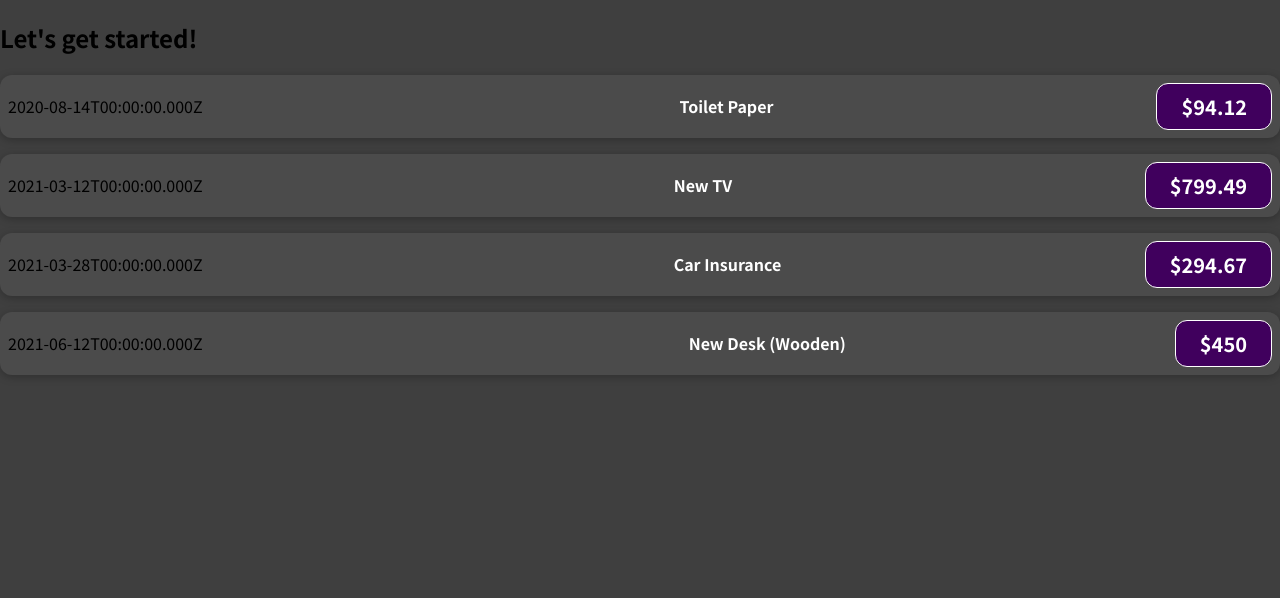
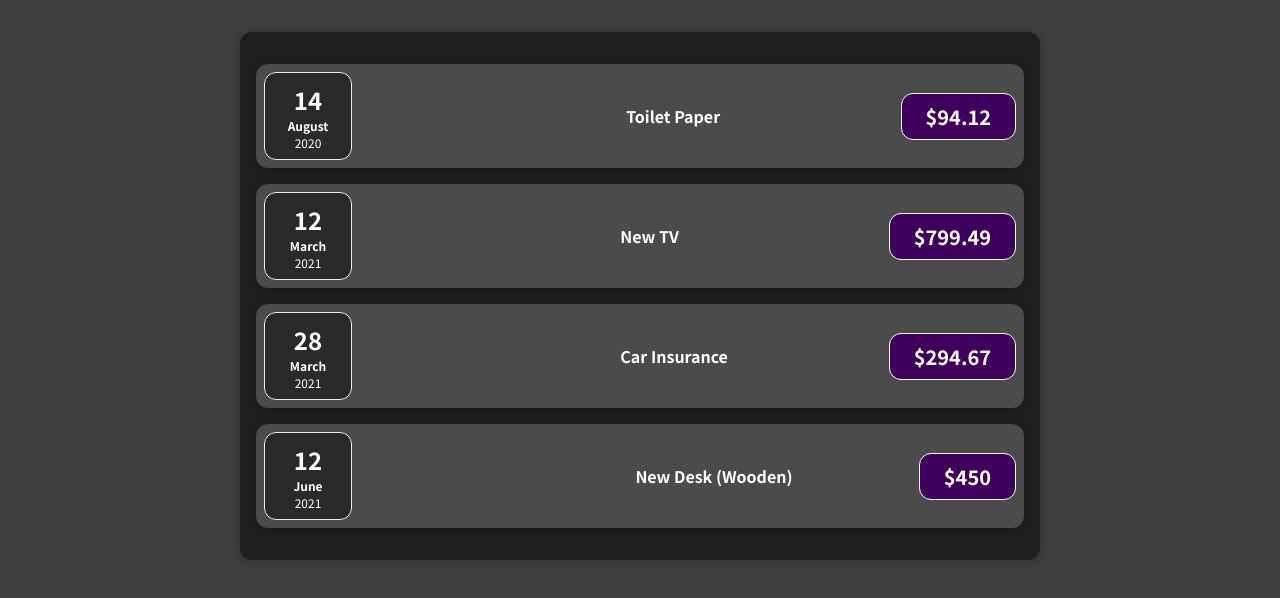
Before and after one commit to aleksandra-roguszewska/react-course, a JavaScript app in the folder 01-starting-setup/: page / in a window 1280 px wide. Shown: the top 598 px of the page. Built offline with nearby package versions, Linux system fonts and the light colour scheme.

Commit message:
Add ExpenseList

```diff
--- a/01-starting-setup/src/App.js
+++ b/01-starting-setup/src/App.js
@@ -1,4 +1,4 @@
-import ExpenseItem from "./components/ExpenseItem";
+import ExpenseList from "./components/ExpenseList";
 
 function App() {
   const expenses = [
@@ -25,15 +25,7 @@ function App() {
 
   return (
     <div>
-      <h2>Let's get started!</h2>
-      {expenses.map((item) => (
-        <ExpenseItem
-          key={item.id}
-          title={item.title}
-          amount={item.amount}
-          date={item.date.toISOString()}
-        />
-      ))}
+      <ExpenseList expenses={expenses}></ExpenseList>
     </div>
   );
 }
--- /dev/null
+++ b/01-starting-setup/src/components/ExpenseDate/ExpenseDate.css
@@ -0,0 +1,26 @@
+.expense-date {
+  display: flex;
+  flex-direction: column;
+  width: 5.5rem;
+  height: 5.5rem;
+  border: 1px solid #ececec;
+  background-color: #2a2a2a;
+  color: white;
+  border-radius: 12px;
+  align-items: center;
+  justify-content: center;
+}
+
+.expense-date__month {
+  font-size: 0.75rem;
+  font-weight: bold;
+}
+
+.expense-date__year {
+  font-size: 0.75rem;
+}
+
+.expense-date__day {
+  font-size: 1.5rem;
+  font-weight: bold;
+}
--- /dev/null
+++ b/01-starting-setup/src/components/ExpenseDate/Index.js
@@ -0,0 +1,17 @@
+import "./ExpenseDate.css";
+
+function ExpenseDate({ date }) {
+  const month = date.toLocaleString("en-US", { month: "long" });
+  const day = date.toLocaleString("en-US", { day: "2-digit" });
+  const year = date.getFullYear();
+
+  return (
+    <div className="expense-date">
+      <div className="expense-date__day">{day}</div>
+      <div className="expense-date__month">{month}</div>
+      <div className="expense-date__year">{year}</div>
+    </div>
+  );
+}
+
+export default ExpenseDate;
--- a/01-starting-setup/src/components/ExpenseItem.js
+++ b/01-starting-setup/src/components/ExpenseItem/index.js
@@ -1,9 +1,10 @@
+import ExpenseDate from "../ExpenseDate/Index";
 import "./ExpenseItem.css";
 
 export default function ExpenseItem({ date, title, amount }) {
   return (
     <div className="expense-item">
-      <div>{date}</div>
+      <ExpenseDate date={date}></ExpenseDate>
       <div className="expense-item__description"></div>
       <h2>{title}</h2>
       <div className="expense-item__price">${amount}</div>
--- /dev/null
+++ b/01-starting-setup/src/components/ExpenseList/ExpenseList.css
@@ -0,0 +1,9 @@
+.expenses {
+  padding: 1rem;
+  background-color: rgb(31, 31, 31);
+  margin: 2rem auto;
+  width: 50rem;
+  max-width: 95%;
+  border-radius: 12px;
+  box-shadow: 0 1px 8px rgba(0, 0, 0, 0.25);
+}
--- /dev/null
+++ b/01-starting-setup/src/components/ExpenseList/index.js
@@ -0,0 +1,17 @@
+import ExpenseItem from "../ExpenseItem";
+import "./ExpenseList.css";
+
+export default function ExpenseList({ expenses }) {
+  return (
+    <div className="expenses">
+      {expenses.map((item) => (
+        <ExpenseItem
+          key={item.id}
+          title={item.title}
+          amount={item.amount}
+          date={item.date}
+        />
+      ))}
+    </div>
+  );
+}
```
Also changed, not shown: 01-starting-setup/src/components/ExpenseItem/ExpenseItem.css (renamed from 01-starting-setup/src/components/ExpenseItem.css).
